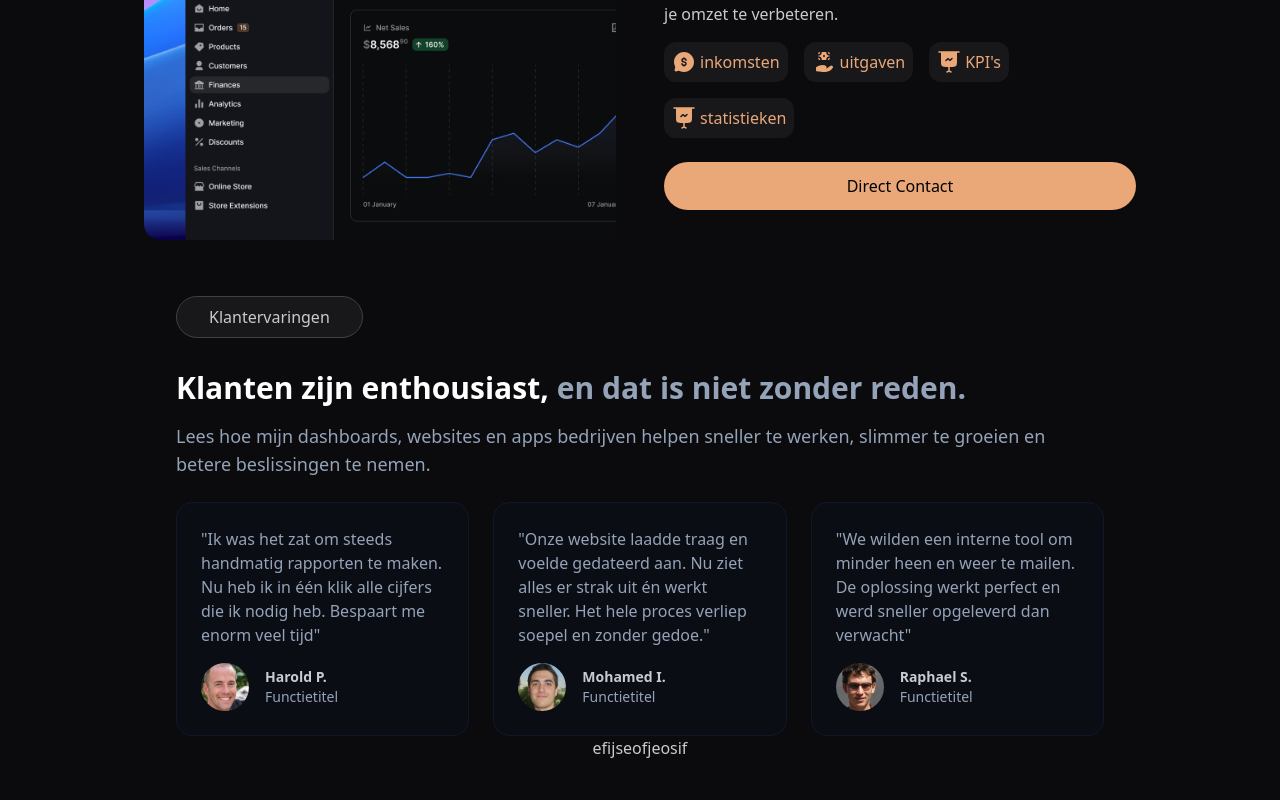
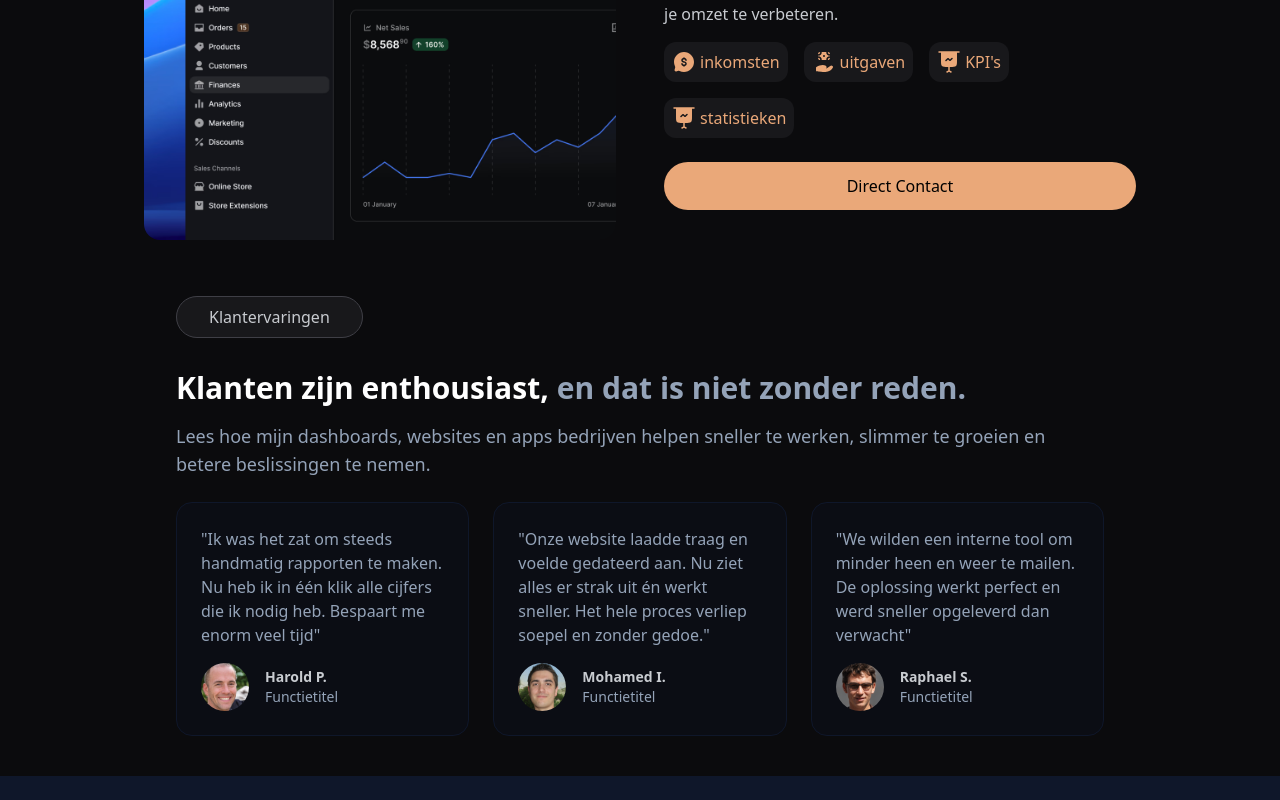
Before and after one commit to utrechtsedev/SaaS-Template, a SvelteKit app: page / in a window 1280 px wide. Shown: the part 1790-2590 px from the top of the page. After the commit the page ends 2566 px from the top, so only its background shows below. Built offline with nearby package versions, Linux system fonts and the light colour scheme.

Commit message:
removed unnecessary elements

```diff
--- a/src/routes/+page.svelte
+++ b/src/routes/+page.svelte
@@ -274,7 +274,6 @@
             </div>
     </div>
   </dialog>
-  <button onclick={()=>document.getElementById('succesModal').showModal()}>efijseofjeosif</button>
   <dialog id="failModal" class="modal modal-bottom">
     <div class="modal-box bg-rose-950 flex justify-center">
         <svg xmlns="http://www.w3.org/2000/svg" width="24" height="24" viewBox="0 0 24 24" {...$$props}>
```
